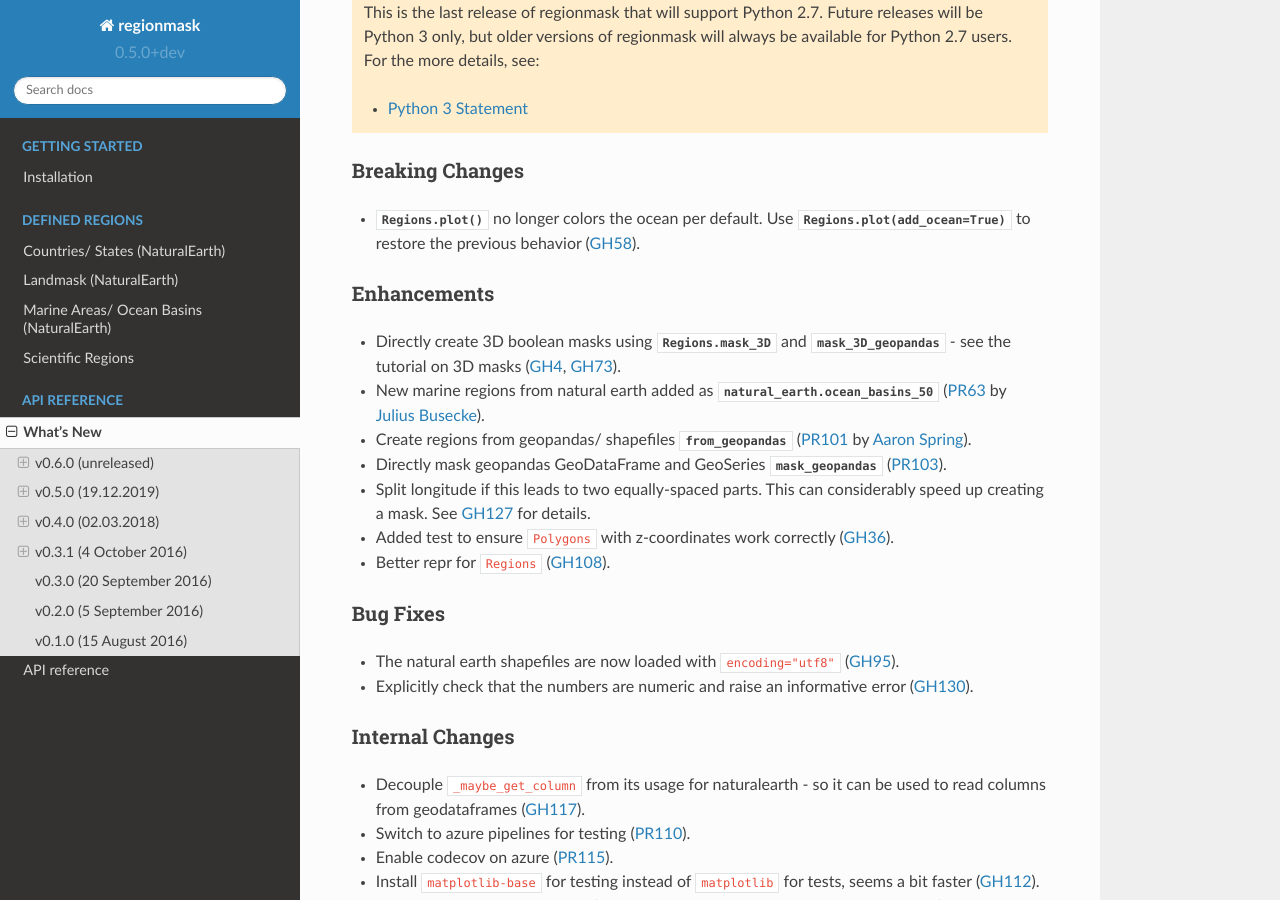
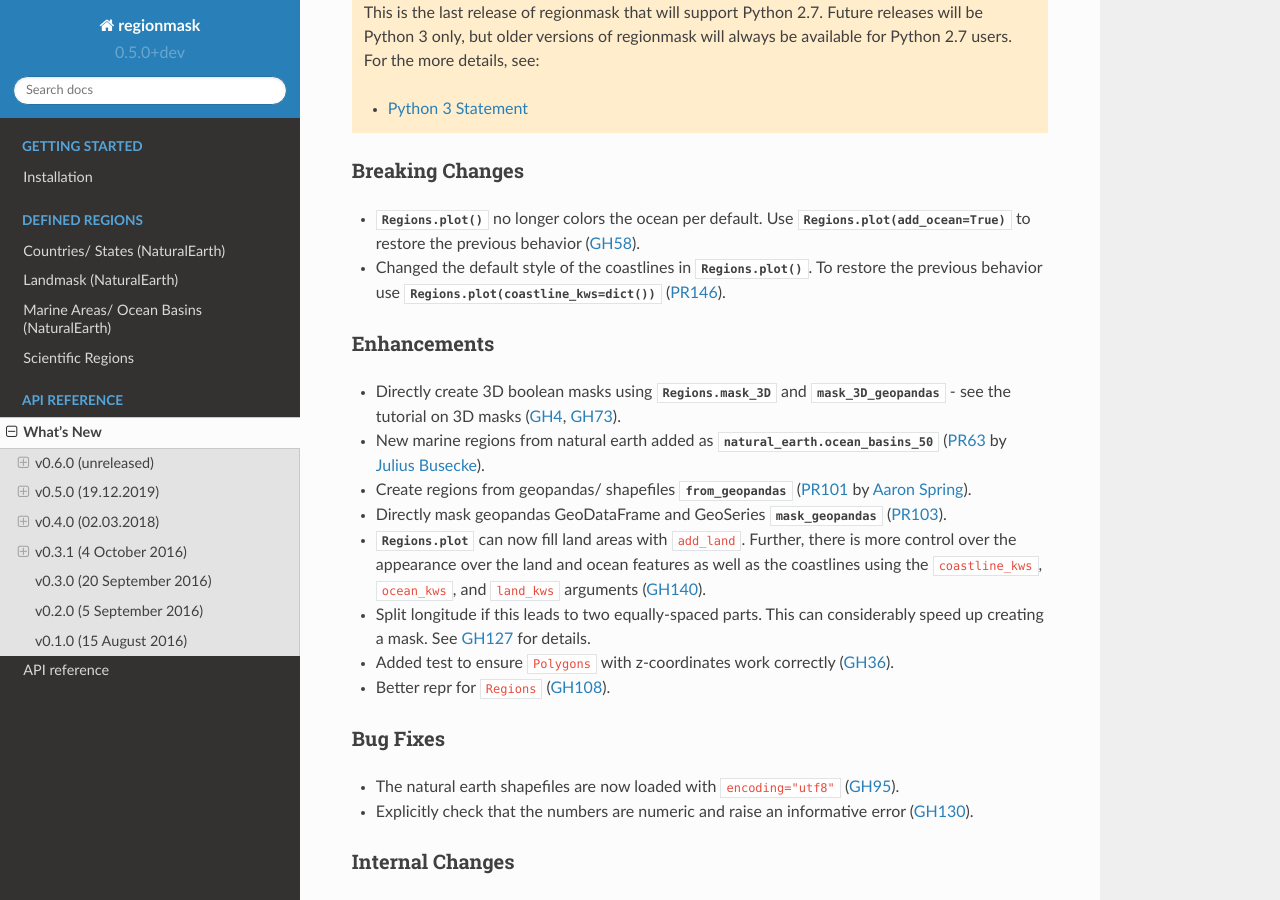
Before and after one commit to regionmask/regionmask, a Sphinx documentation site: the page built from docs/whats_new.rst, in a window 1280 px wide and 900 px high, scrolled down 380 px. Built offline with Sphinx 7.4.7 and the Read the Docs theme 2.0.0, drawn with Linux system fonts in a browser that asks for light colours; pages that are not in the unit, such as notebooks, are missing from menus.

Commit message:
whats new

```diff
--- a/docs/whats_new.rst
+++ b/docs/whats_new.rst
@@ -28,6 +28,9 @@ Breaking Changes
 
 - :py:attr:`Regions.plot()` no longer colors the ocean per default. Use
   :py:attr:`Regions.plot(add_ocean=True)` to restore the previous behavior (:issue:`58`).
+- Changed the default style of the coastlines in :py:attr:`Regions.plot()`. To restore
+  the previous behavior use :py:attr:`Regions.plot(coastline_kws=dict())` (:pull:`146`).
+
 
 Enhancements
 ~~~~~~~~~~~~
@@ -40,6 +43,9 @@ Enhancements
 - Create regions from geopandas/ shapefiles :py:attr:`from_geopandas`
   (:pull:`101` by `Aaron Spring <https://github.com/aaronspring>`_).
 - Directly mask geopandas GeoDataFrame and GeoSeries :py:attr:`mask_geopandas` (:pull:`103`).
+- :py:attr:`Regions.plot` can now fill land areas with ``add_land``. Further, there is more
+  control over the appearance over the land and ocean features as well as the coastlines
+  using the ``coastline_kws``, ``ocean_kws``, and ``land_kws`` arguments (:issue:`140`).
 - Split longitude if this leads to two equally-spaced parts. This can considerably speed up
   creating a mask. See :issue:`127` for details.
 - Added test to ensure ``Polygons`` with z-coordinates work correctly (:issue:`36`).
```
